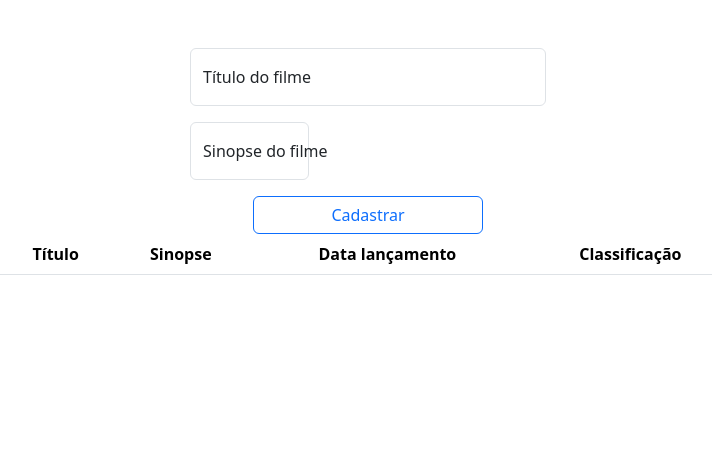
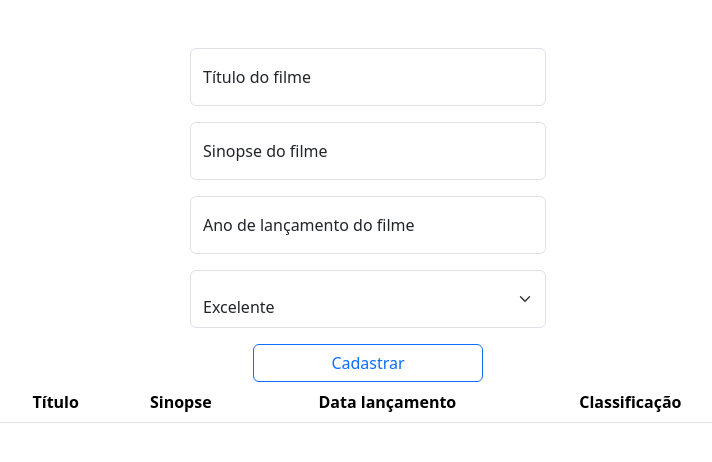
Before and after one commit to Caio1918/Meus-c-digos-em-geral, a website: page Desenvolvimento_Front_End/api_node/front/index.html in a window 1280 px wide. Shown: the whole page, without its empty margins (272-984 px from the left). Drawn offline with nearby package versions, Linux system fonts and the light colour scheme; no server answers.

Commit message:
Adicionando novos campos de preenchimento.

```diff
--- a/Desenvolvimento_Front_End/api_node/front/index.html
+++ b/Desenvolvimento_Front_End/api_node/front/index.html
@@ -31,14 +31,33 @@
                 </div>
 
                 <div>
-                    <div class="col-md-8 col-lg-4">
+                    <div class="col-md-8 col-lg-12">
 
                         <div class="form-floating mb-3">
                             <input type="text" class="form-control" id="sinopseInput" placeholder="Sinopse do filme">
                             <label for="sinopseInput">Sinopse do filme</label>
                         </div>
+                    </div>
 
+                    <div class="col-md-8 col-lg-12">
+                        <div class="form-floating mb-3">
+                            <input type="number" min="1880" max="2024" class="form-control" id="anoInput" placeholder="Ano de lancamento">
+                            <label for="anoInput">Ano de lançamento do filme</label>
+                        </div>
                     </div>
+
+                    <div class="col-md-8 col-lg-12">
+                        <div class="form-floating mb-3">
+                            <select class="form-select" aria-label="Classificação do filme" name="" id="ClassificacaoInput">
+                                <option value="5">Excelente</option>
+                                <option value="4">Bom</option>
+                                <option value="3">Regular</option>
+                                <option value="2">Ruim</option>
+                                <option value="1">Péssimo</option>
+                            </select>
+                        </div>
+                    </div>
+
                 </div>
                 <div class="row justify-content-center">
                     <div class="col-md-8">
```
